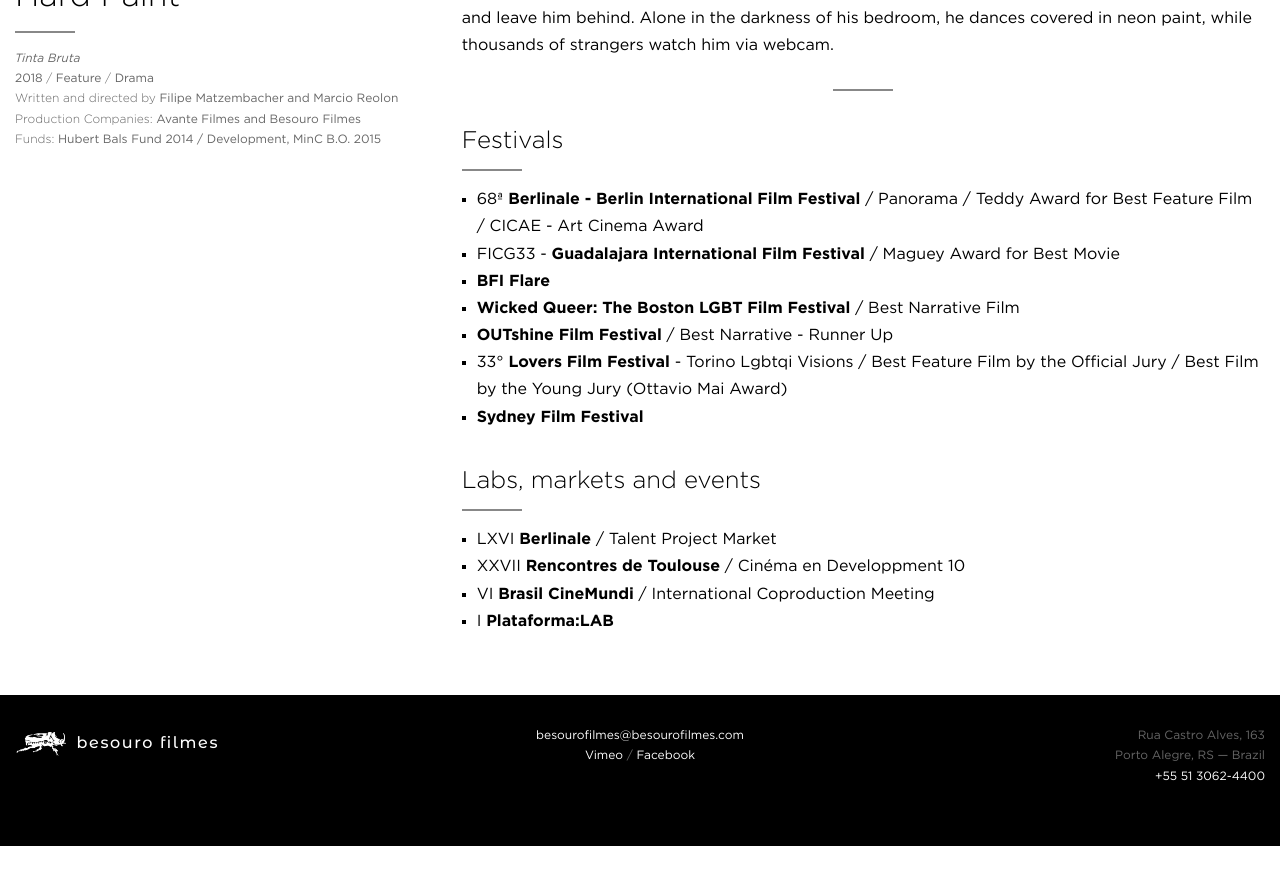
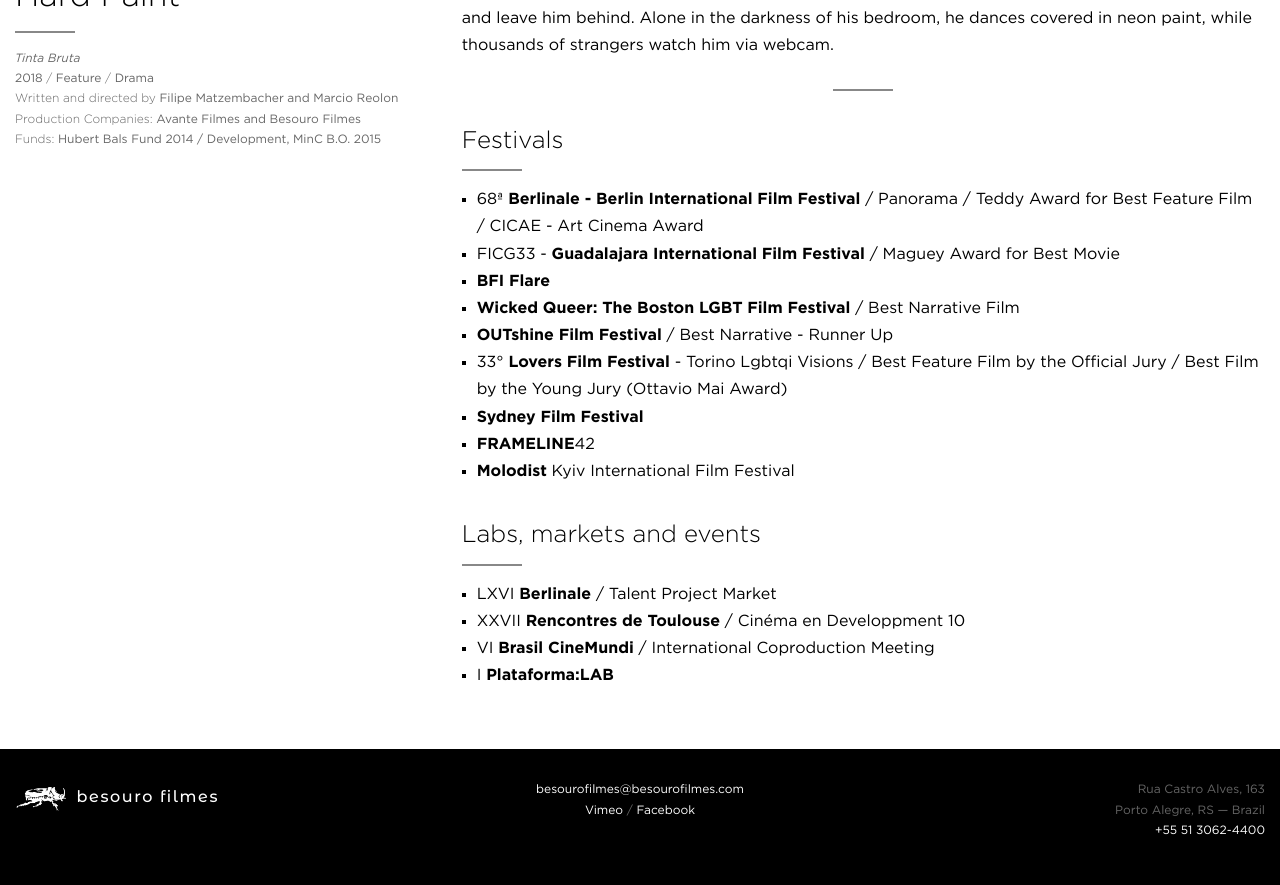
Before and after one commit to arthrfrts/besouro, a Jekyll site: the page built from _projects/hard-paint.md, in a window 1280 px wide and 900 px high, scrolled down 871 px. Shown: the top 885 px of the window. Built offline with Jekyll 4.4.1, drawn with Linux system fonts in a browser that asks for light colours; before the commit the page ends 1717 px from its top, so only the background shows below that.

Commit message:
Updated Hard Paint

```diff
--- a/_projects/hard-paint.md
+++ b/_projects/hard-paint.md
@@ -35,6 +35,8 @@
 * **OUTshine Film Festival** / Best Narrative - Runner Up
 * 33° **Lovers Film Festival** - Torino Lgbtqi Visions / Best Feature Film by the Official Jury / Best Film by the Young Jury (Ottavio Mai Award)
 * **Sydney Film Festival**
+* **FRAMELINE**42
+* **Molodist** Kyiv International Film Festival
 
 ## Labs, markets and events
 * LXVI **Berlinale** / Talent Project Market
```
